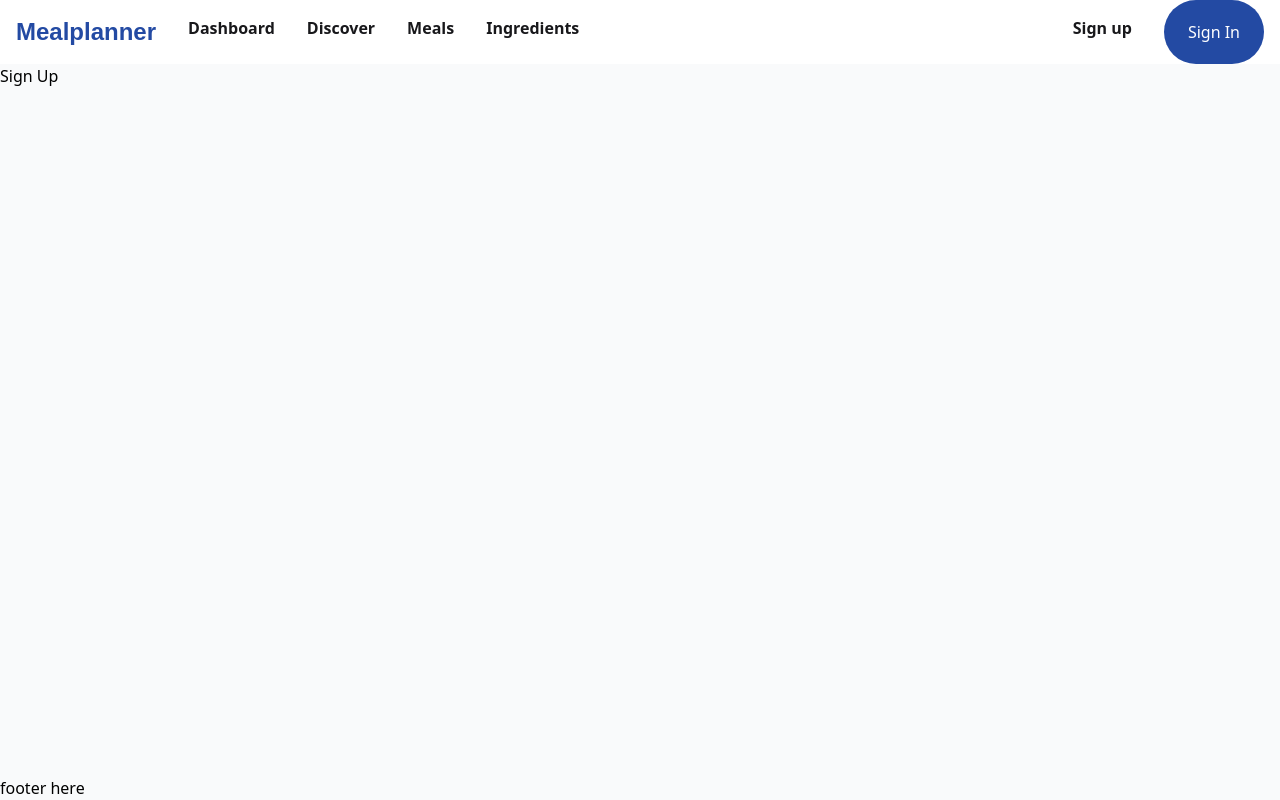
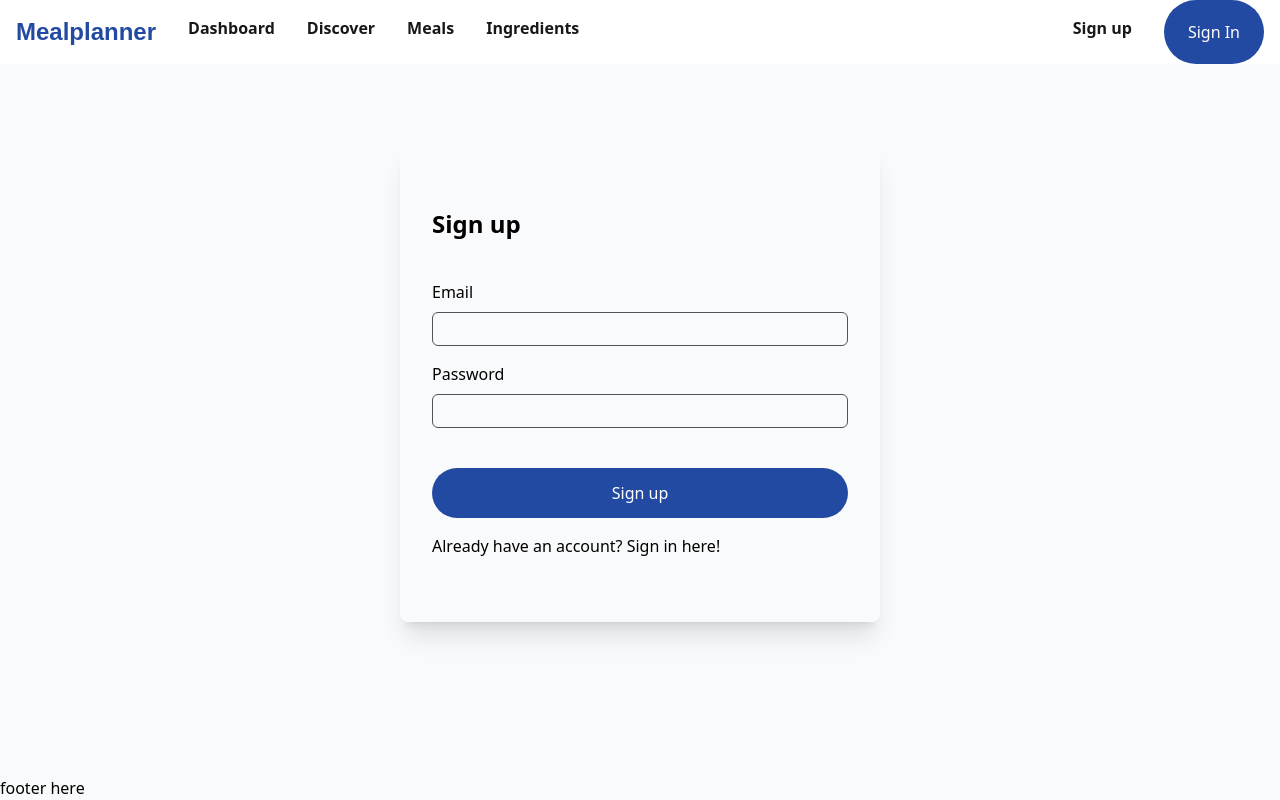
Before and after one commit to Jensaboi/meal-planner, a Next.js app: page /signup in a window 1280 px wide. Built offline with nearby package versions, Linux system fonts and the light colour scheme; no server answers; a web font is replaced by a local one.

Commit message:
Wip setting up protected routes and getting signin and signup to work

```diff
--- a/app/(app)/layout.tsx
+++ b/app/(app)/layout.tsx
@@ -2,9 +2,9 @@ import { getUser } from "@/lib/api/supabaseApi";
 import { redirect } from "next/navigation";
 
 export default async function ProtectedRouteLayout({ children }) {
-  const { success, data, error } = await getUser();
-
-  if (success && data) return children;
-
-  return redirect("/");
+  try {
+    return children;
+  } catch (err) {
+    return redirect("/");
+  }
 }
--- a/app/(public)/signin/page.tsx
+++ b/app/(public)/signin/page.tsx
@@ -1,7 +1,55 @@
+"use client";
+import Link from "next/link";
+import { useActionState } from "react";
+import signInAction from "@/features/auth/signInAction";
+
 export default function SignIn() {
+  const [state, formAction, isPending] = useActionState(signInAction);
+
   return (
     <section>
-      <h1>Sign in</h1>
+      <form
+        action={formAction}
+        className="rounded-lg shadow-xl max-w-120 mx-auto mt-20 p-8 py-16 gap-4 flex flex-col"
+      >
+        <h1 className="text-2xl font-bold mb-6">Sign in</h1>
+        {state?.error && <p className="text-red-500">{state.error}</p>}
+        <div className="flex flex-col gap-2">
+          <label className="font-medium" htmlFor="email">
+            Email
+          </label>
+          <input
+            className="p-1 border border-zinc-600 rounded-md"
+            required
+            type="text"
+            id="email"
+            name="email"
+          />
+        </div>
+
+        <div className="flex flex-col gap-2">
+          <label className="font-medium" htmlFor="password">
+            Password
+          </label>
+          <input
+            className="p-1 border border-zinc-600 rounded-md"
+            required
+            type="password"
+            id="password"
+            name="password"
+          />
+        </div>
+        <button disabled={isPending} className="primary-btn mt-6">
+          {isPending ? "Signing in..." : "Sign in"}
+        </button>
+
+        <p>
+          Dont have an account?
+          <Link className="ml-2 hover:underline" href={"/signup"}>
+            Sign up here
+          </Link>
+        </p>
+      </form>
     </section>
   );
 }
--- a/app/(public)/signup/page.tsx
+++ b/app/(public)/signup/page.tsx
@@ -1,7 +1,57 @@
+"use client";
+import signUpAction from "@/features/auth/signUpAction";
+import Link from "next/link";
+import { useActionState } from "react";
+
 export default function SignUp() {
+  const [state, formAction, isPending] = useActionState(signUpAction);
+
   return (
     <section>
-      <h1>Sign Up</h1>
+      <form
+        action={formAction}
+        className="rounded-lg shadow-xl max-w-120 mx-auto mt-20 p-8 py-16 gap-4 flex flex-col"
+      >
+        <h1 className="text-2xl font-bold mb-6">Sign up</h1>
+
+        {state?.error && <p className="text-red-500">{state.error}</p>}
+
+        <div className="flex flex-col gap-2">
+          <label className="font-medium" htmlFor="email">
+            Email
+          </label>
+          <input
+            className="p-1 border border-zinc-600 rounded-md"
+            required
+            type="text"
+            id="email"
+            name="email"
+          />
+        </div>
+
+        <div className="flex flex-col gap-2">
+          <label className="font-medium" htmlFor="password">
+            Password
+          </label>
+          <input
+            className="p-1 border border-zinc-600 rounded-md"
+            required
+            type="password"
+            id="password"
+            name="password"
+          />
+        </div>
+
+        <button disabled={isPending} className="primary-btn mt-6">
+          {isPending ? "Signing up..." : "Sign up"}
+        </button>
+        <p>
+          Already have an account?{" "}
+          <Link className="hover:underline" href={"/signin"}>
+            Sign in here!
+          </Link>
+        </p>
+      </form>
     </section>
   );
 }
--- a/app/layout.tsx
+++ b/app/layout.tsx
@@ -2,8 +2,8 @@ import type { Metadata } from "next";
 import { Barrio, Geist, Geist_Mono } from "next/font/google";
 import "@/app/globals.css";
 import Footer from "@/components/layout/Footer";
-import AuthProvider from "@/context/AuthContext";
 import Header from "@/components/layout/Header";
+import { getUser } from "@/lib/api/supabaseApi";
 
 const geistSans = Geist({
   variable: "--font-geist-sans",
@@ -26,7 +26,7 @@ export const metadata: Metadata = {
   description: "Generated by create next app",
 };
 
-export default function RootLayout({
+export default async function RootLayout({
   children,
 }: Readonly<{
   children: React.ReactNode;
@@ -36,13 +36,11 @@ export default function RootLayout({
       lang="en"
       className={`${geistSans.variable} ${geistMono.variable} ${barrio.variable} h-full antialiased`}
     >
-      <AuthProvider>
-        <body className="min-h-full flex flex-col bg-gray-50">
-          <Header />
-          <main className="flex-1">{children}</main>
-          <Footer />
-        </body>
-      </AuthProvider>
+      <body className="min-h-full flex flex-col bg-gray-50">
+        <Header />
+        <main className="flex-1">{children}</main>
+        <Footer />
+      </body>
     </html>
   );
 }
--- /dev/null
+++ b/app/middleware.ts
@@ -0,0 +1,22 @@
+import { getUser } from "@/lib/api/supabaseApi";
+import { NextResponse } from "next/server";
+import { NextRequest } from "next/server";
+
+// This function can be marked `async` if using `await` inside
+export async function middleware(request: NextRequest) {
+  const { success, user } = await getUser();
+
+  if (success && user) return NextResponse.redirect(request.url);
+
+  return NextResponse.redirect(new URL("/", request.url));
+}
+
+// See "Matching Paths" below to learn more
+export const config = {
+  matcher: [
+    "/dashboard/:path*",
+    "/discover/:path*",
+    "/meals/:path*",
+    "/ingredients/:path*",
+  ],
+};
--- a/components/layout/Header.tsx
+++ b/components/layout/Header.tsx
@@ -38,14 +38,20 @@ export default function Header() {
             </li>
           ))}
         </ul>
+
         <div className="lg:flex-row lg:p-0 flex p-4 gap-4 flex-col justify-end align-center flex-1">
           <Link
+            onClick={() => setIsOpen(false)}
             className="p-4 whitespace-nowrap text-zinc-900 hover:text-zinc-700 block font-semibold"
             href={"/signup"}
           >
             Sign up
           </Link>
-          <Link className="primary-btn" href={"/signin"}>
+          <Link
+            onClick={() => setIsOpen(false)}
+            className="primary-btn"
+            href={"/signin"}
+          >
             Sign In
           </Link>
         </div>
--- a/components/ui/TextInput.tsx
+++ /dev/null
@@ -1,3 +0,0 @@
-export default function TextInput({ ...rest }) {
-  return <input className="" type="text" {...rest} />;
-}
--- a/context/AuthContext.tsx
+++ /dev/null
@@ -1,28 +0,0 @@
-"use client";
-import { supabase } from "@/lib/api/supabaseApi";
-import { createContext, useContext, useState } from "react";
-
-const AuthContext = createContext();
-
-export default function AuthProvider({ children }) {
-  const [session, setSession] = useState(null);
-
-  const { data } = supabase.auth.onAuthStateChange((event, session) => {
-    if (event === "INITIAL_SESSION") {
-      // handle initial session
-    } else {
-      // handle other sessions
-      setSession(session);
-    }
-  });
-
-  const user = session?.user ?? null;
-
-  return (
-    <AuthContext.Provider value={{ session, user }}>
-      {children}
-    </AuthContext.Provider>
-  );
-}
-
-export const useAuth = () => useContext(AuthContext);
--- /dev/null
+++ b/features/auth/signInAction.ts
@@ -0,0 +1,18 @@
+"use server";
+import { signInUser } from "@/lib/api/supabaseApi";
+import { redirect } from "next/navigation";
+
+export default async function signInAction(prevState, formData) {
+  const email = formData.get("email");
+  const password = formData.get("password");
+
+  if (!email && !password) return { error: "Both fields are required." };
+  if (!email) return { error: "Invalid email input" };
+  if (!password) return { error: "Invalid password input" };
+
+  const { success, data, error } = await signInUser({ email, password });
+
+  if (!success && error) return { success, error };
+
+  if (success && data) return redirect("/dashboard");
+}
--- /dev/null
+++ b/features/auth/signOutAction.ts
@@ -0,0 +1,10 @@
+"use server";
+
+import { signOutUser } from "@/lib/api/supabaseApi";
+import { redirect } from "next/navigation";
+
+export default async function signOutAction() {
+  const { error } = await signOutUser();
+
+  return redirect("/");
+}
--- /dev/null
+++ b/features/auth/signUpAction.ts
@@ -0,0 +1,17 @@
+import { signUpUser } from "@/lib/api/supabaseApi";
+import { redirect } from "next/navigation";
+
+export default async function signUpAction(prevState, formData) {
+  const email = formData.get("email");
+  const password = formData.get("password");
+
+  if (!email && !password) return { error: "Both fields are required." };
+  if (!email) return { error: "Invalid email input" };
+  if (!password) return { error: "Invalid password input" };
+
+  const { success, data, error } = await signUpUser({ email, password });
+
+  if (!success && error) return { success, error };
+
+  if (success && data) return redirect("/dashboard");
+}
--- a/lib/api/supabaseApi.ts
+++ b/lib/api/supabaseApi.ts
@@ -1,4 +1,5 @@
 import { createClient } from "@supabase/supabase-js";
+import { cookies } from "next/headers";
 
 const SUPABASE_URL = process.env.NEXT_PUBLIC_SUPABASE_URL;
 const SUPABASE_PUBLIC_KEY = process.env.NEXT_PUBLIC_SUPABASE_PUBLIC_KEY;
@@ -13,6 +14,7 @@ console.log(SUPABASE_URL);
 export const supabase = createClient(SUPABASE_URL, SUPABASE_PUBLIC_KEY);
 
 export async function getUser() {
+  const cookieStore = cookies(); // 👈 THIS is critical
   try {
     const { data, error } = await supabase.auth.getUser();
 
@@ -21,9 +23,12 @@ export async function getUser() {
       return { success: false, error: error.message };
     }
 
-    if (data && !error) return { success: true, data };
+    const { user } = data;
+
+    return { success: true, user };
   } catch (error) {
-    console.error(`Unexpected error: ${error.message}`);
+    console.error(`Unexpected supabase error: ${error.message}`);
+    return { success: false, error: error.message };
   }
 }
 
@@ -38,13 +43,14 @@ export async function signUpUser({
     const { data, error } = await supabase.auth.signUp({ email, password });
 
     if (error) {
-      console.error(`Supabase sign up error: ${error.message}`);
+      console.error(`Supabase sign-up error: ${error.message}`);
       return { success: false, error: error.message };
     }
 
-    if (data && !error) return { success: true, data };
+    return { success: true, data };
   } catch (error) {
-    console.error(`Unexpected error: ${error.message}`);
+    console.error(`Unexpected supabase error: ${error.message}`);
+    return { success: false, error: error.message };
   }
 }
 
@@ -62,13 +68,14 @@ export async function signInUser({
     });
 
     if (error) {
-      console.error(`Supabase sign in error: ${error.message}`);
+      console.error(`Supabase sign-in error: ${error.message}`);
       return { success: false, error: error.message };
     }
 
-    if (data && !error) return { success: true, data };
+    return { success: true, data };
   } catch (error) {
-    console.error(`Unexpected error: ${error.message}`);
+    console.error(`Unexpected supabase error: ${error.message}`);
+    return { success: false, error: error.message };
   }
 }
 
@@ -77,12 +84,13 @@ export async function signOutUser() {
     const { error } = await supabase.auth.signOut();
 
     if (error) {
-      console.error(`Supabase sign out error: ${error.message}`);
+      console.error(`Supabase sign-out error: ${error.message}`);
       return { success: false, error: error.message };
     }
 
-    if (!error) return { success: true };
+    return { success: true };
   } catch (error) {
-    console.error(`Unexpected error: ${error.message}`);
+    console.error(`Unexpected supabase error: ${error.message}`);
+    return { success: false, error: error.message };
   }
 }
```
